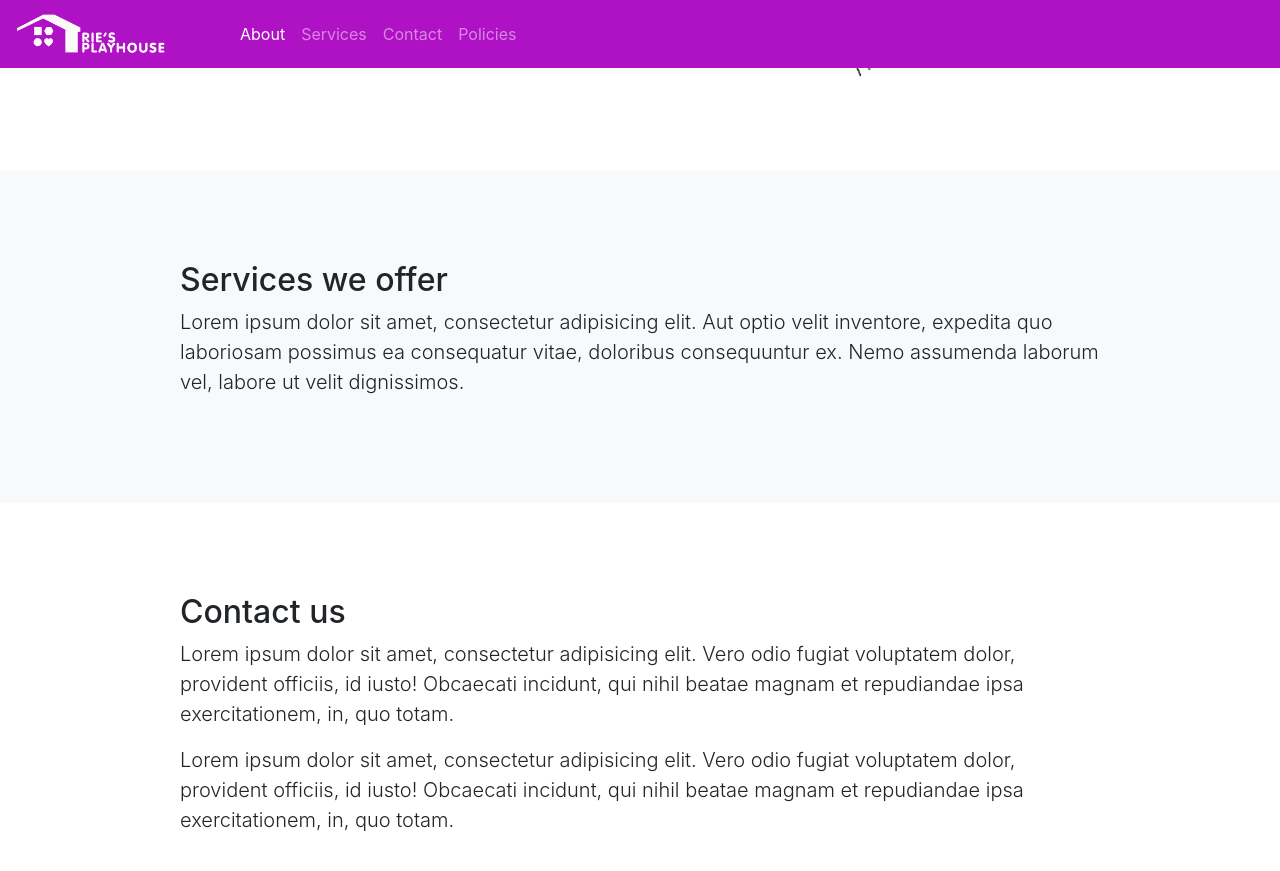
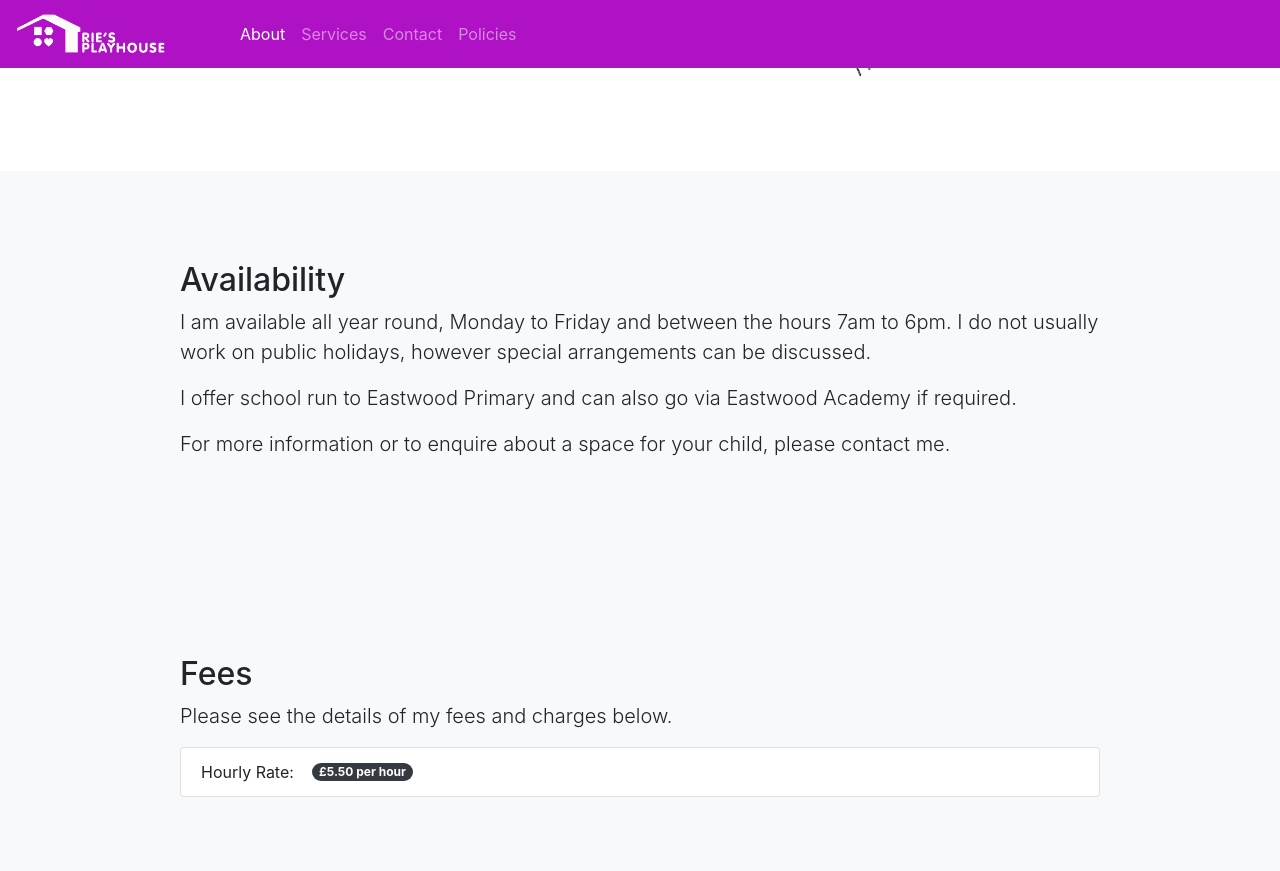
Before and after one commit to keith-smale/ries-playhouse, a Jekyll site: the page built from index.html, in a window 1280 px wide and 900 px high, scrolled down 720 px. Shown: the top 871 px of the window. Built offline with Jekyll 4.4.1, drawn with Linux system fonts in a browser that asks for light colours.

Commit message:
updated text and added new sections

```diff
--- a/index.html
+++ b/index.html
@@ -27,14 +27,28 @@ layout: default
     </div>
 </section>
 
-<section id="services" class="bg-light" style="padding:90px 0px;">
+<section id="availability" class="bg-light" style="padding:90px 0px;">
     <div class="container">
         <div class="row">
             <div class="col-lg-10 mx-auto">
-                <h2>Services we offer</h2>
-                <p class="lead">Lorem ipsum dolor sit amet, consectetur adipisicing elit. Aut optio velit inventore, expedita quo laboriosam
-                    possimus ea consequatur vitae, doloribus consequuntur ex. Nemo assumenda laborum vel, labore ut velit
-                    dignissimos.</p>
+                <h2>Availability</h2>
+                <p class="lead">I am available all year round, Monday to Friday and between the hours 7am to 6pm. I do not usually work on public holidays, however special arrangements can be discussed.</p>
+                <p class="lead">I offer school run to Eastwood Primary and can also go via Eastwood Academy if required.</p>
+                <p class="lead">For more information or to enquire about a space for your child, please contact me.</p>
+            </div>
+        </div>
+    </div>
+</section>
+
+<section id="fees" class="bg-light" style="padding:90px 0px;">
+    <div class="container">
+        <div class="row">
+            <div class="col-lg-10 mx-auto">
+                <h2>Fees</h2>
+                <p class="lead">Please see the details of my fees and charges below.</p>
+                <ul class="list-group">
+                    <li class="list-group-item d-flex align-items-center">Hourly Rate:  &nbsp &nbsp <span class="badge badge-dark badge-pill">£5.50 per hour</span></li>
+                </ul>
             </div>
         </div>
     </div>
```
